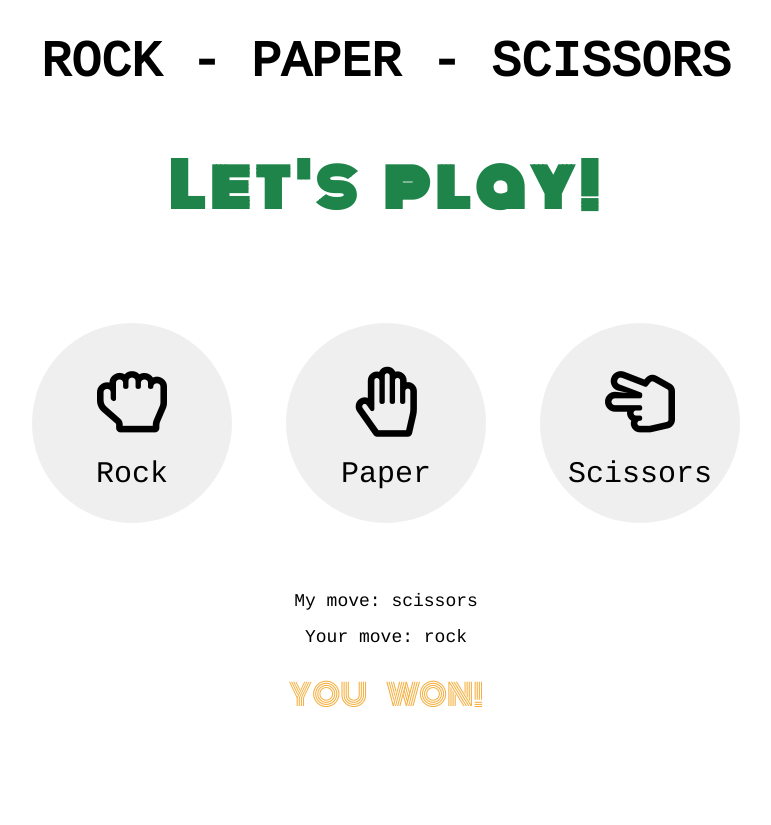
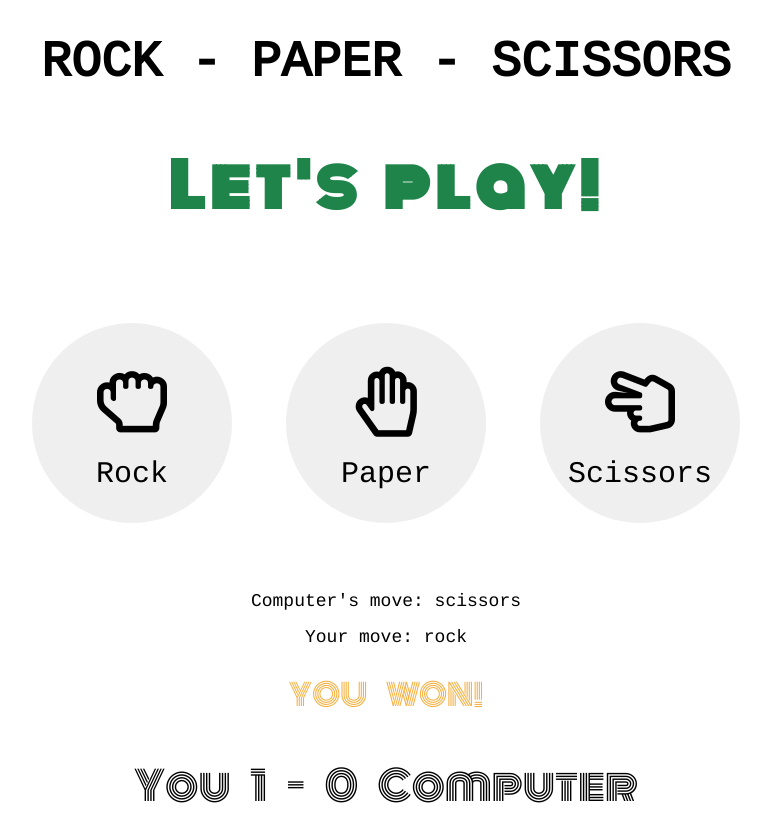
Before and after one commit to justinaz90/javascript-prework, a website: page index.html in a window 1280 px wide. Both pictures are taken after a click on the button "Rock". Shown: the whole page, without its empty margins (254-1025 px from the left). Before the commit the page ends 800 px from the top, so only its background shows below. Drawn offline with Linux system fonts and the light colour scheme.

Commit message:
Add game result

```diff
--- a/index.html
+++ b/index.html
@@ -20,6 +20,7 @@
 			<button id="play-scissors"><i class="far fa-hand-scissors"></i><br>Scissors</button>
 		</div>
 		<div id="messages"></div>
+		<div id="result"></div>
 	</div>
 	<script src="js/functions.js"></script>
 	<script src="js/script.js"></script>
--- a/js/functions.js
+++ b/js/functions.js
@@ -6,4 +6,11 @@ function printMessage(msg){
 
 function clearMessages(){
 	document.getElementById('messages').innerHTML = '';
+	document.getElementById('result').innerHTML = '';
 }
+
+function printResult(msg){
+	let div = document.createElement('div');
+	div.innerHTML = msg;
+	document.getElementById('result').appendChild(div);
+}
--- a/js/script.js
+++ b/js/script.js
@@ -1,4 +1,7 @@
 {
+let playerScore = 0;
+let computerScore = 0;
+
 const playGame = function(playerInput){
   clearMessages();
 
@@ -26,25 +29,31 @@ const playGame = function(playerInput){
   }
 
   const displayResult = function(ComputerMove, PlayerMove){
-    printMessage('My move: ' + ComputerMove);
+    printMessage('Computer\'s move: ' + ComputerMove);
     printMessage('Your move: ' + PlayerMove);
     console.log('Function displayResult with arguments: ' + ComputerMove +', '+ PlayerMove + ' was called')
     if (ComputerMove == 'rock' && PlayerMove == 'paper'){
       printMessage('YOU WON!');
+      playerScore = playerScore + 1;
     } else if (ComputerMove =='rock' && PlayerMove == 'scissors'){
       printMessage('YOU LOST :(');
+      computerScore = computerScore + 1;
     } else if (ComputerMove =='rock' && PlayerMove == 'rock'){
       printMessage('DRAW');
     } else if (ComputerMove =='paper' && PlayerMove == 'rock'){
       printMessage('YOU LOST :(');
+      computerScore = computerScore + 1;
     } else if (ComputerMove =='paper' && PlayerMove == 'scissors'){
       printMessage('YOU WON!');
+      playerScore = playerScore + 1;
     } else if (ComputerMove =='paper' && PlayerMove == 'paper'){
       printMessage('DRAW');
     } else if (ComputerMove =='scissors' && PlayerMove == 'paper'){
       printMessage('YOU LOST :(');
+      computerScore = computerScore + 1;
     } else if (ComputerMove =='scissors' && PlayerMove == 'rock'){
       printMessage('YOU WON!');
+      playerScore = playerScore + 1;
     } else if (ComputerMove=='scissors' && PlayerMove == 'scissors'){
       printMessage('DRAW');
     } else {
@@ -52,6 +61,9 @@ const playGame = function(playerInput){
     }
   }
   displayResult(ComputerMove, PlayerMove);
+ // printResult ("RESULT:")
+  printResult ('You '+ playerScore + ' - ' + computerScore + ' Computer');
+
 }
 
 document.getElementById('play-rock').addEventListener('click', function(){
--- a/sass/style.scss
+++ b/sass/style.scss
@@ -54,15 +54,19 @@ header {
         font-size: 18px;
         line-height: 2;
         padding-top: 20px;
-        transition: all 1s;
 
         div:nth-of-type(3) {
             font-family: $font-one;
             word-spacing: 15px;
             font-size: 30px;
             color: #F5B041;
-            transition-delay: 1s;
             padding-top: 10px;
         }
     }
+    #result {
+        padding-top: 30px;
+        font-family: $font-one;
+        font-size: 40px;
+        word-spacing: 15px;
+    }
 }
```
Also changed, not shown: css/style.css, 1 other file.
